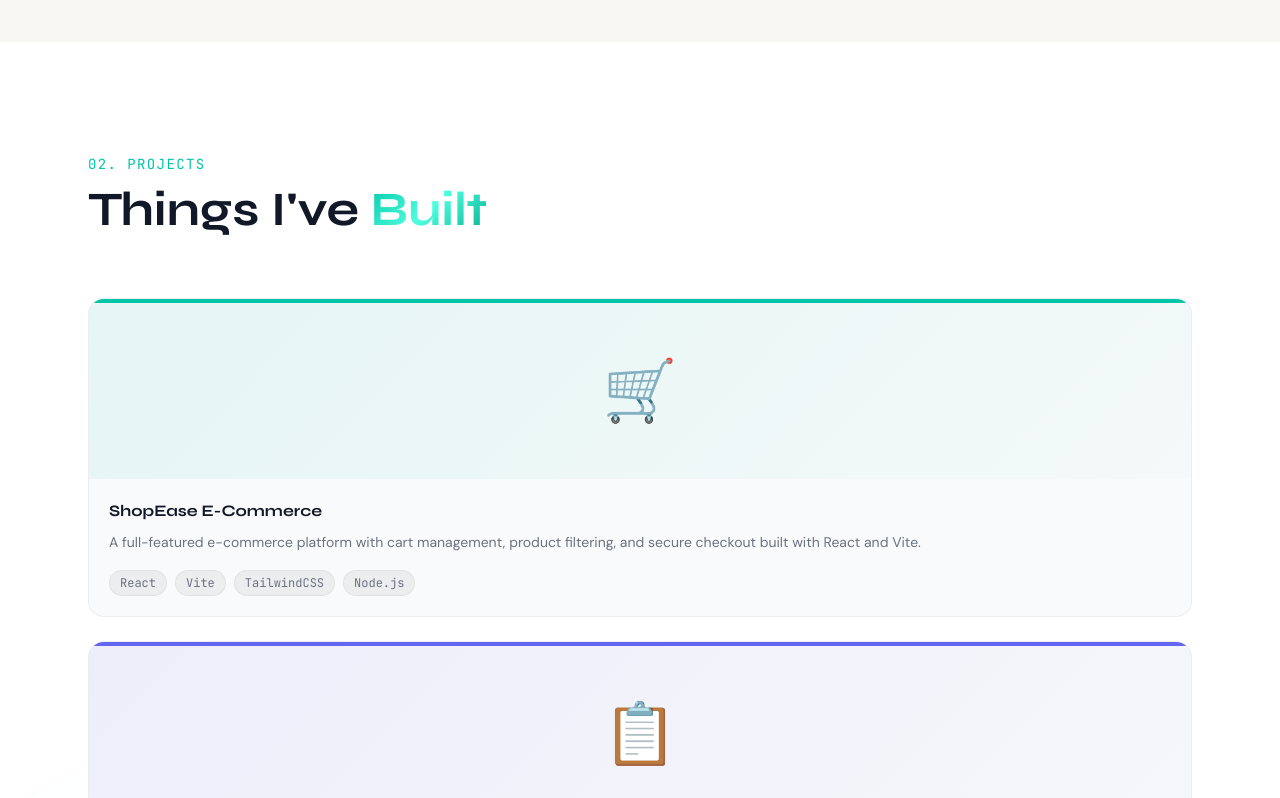
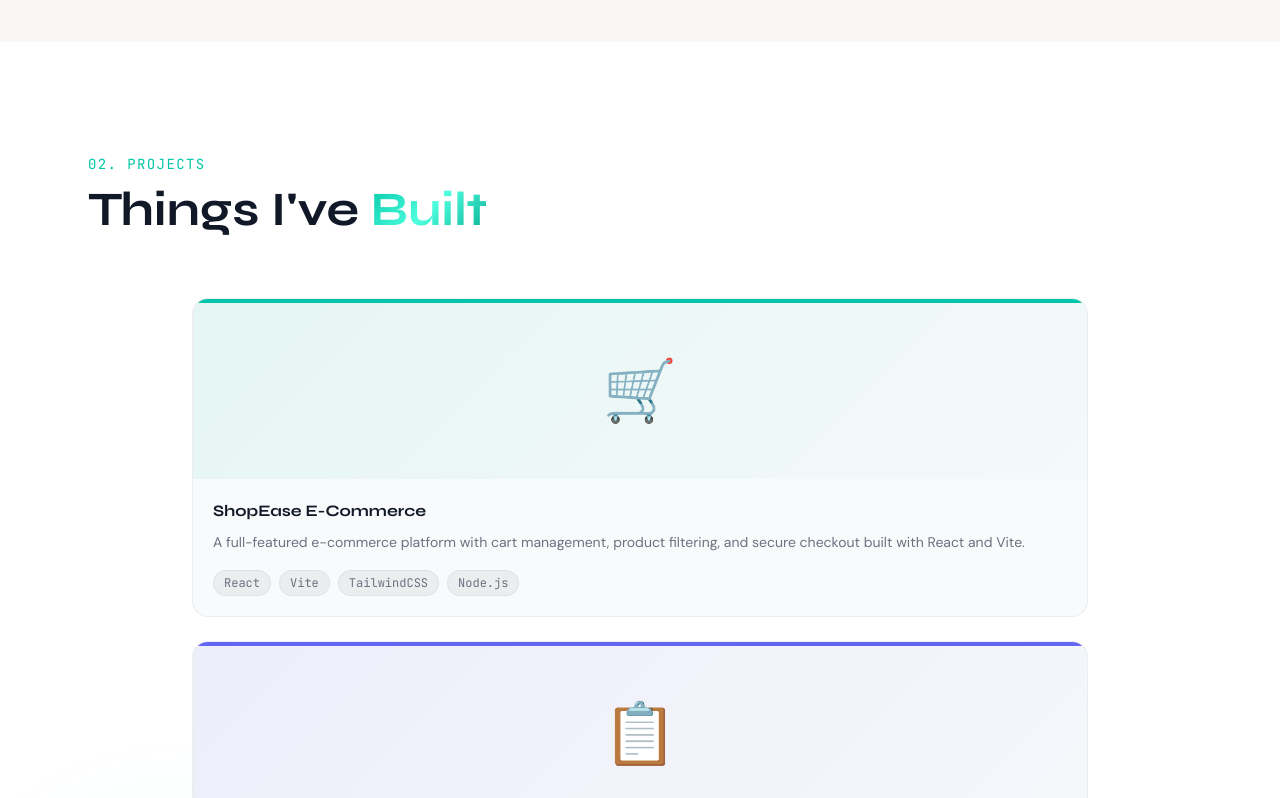
Before and after one commit to dhen-delacruz/dheniell-portfolio, a React (Vite) app: page / in a window 1280 px wide. Shown: the part 1746-2544 px from the top of the page. Built offline with nearby package versions, Linux system fonts and the light colour scheme.

Commit message:
updating project

```diff
--- a/src/sections/Projects.jsx
+++ b/src/sections/Projects.jsx
@@ -34,8 +34,8 @@
           </div>
         </motion.div>
 
-        {/* Grid */}
-        <div className="grid gap-6">
+        {/* List */}
+        <div className="flex flex-col gap-6 max-w-4xl mx-auto">
           {projects.map((project, i) => (
             <motion.div
               key={project.id}
```
